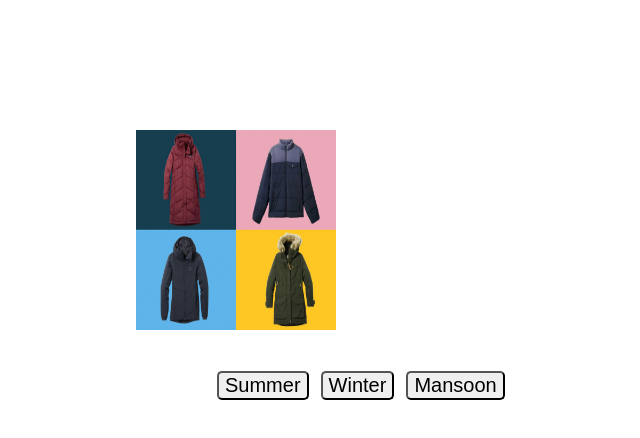
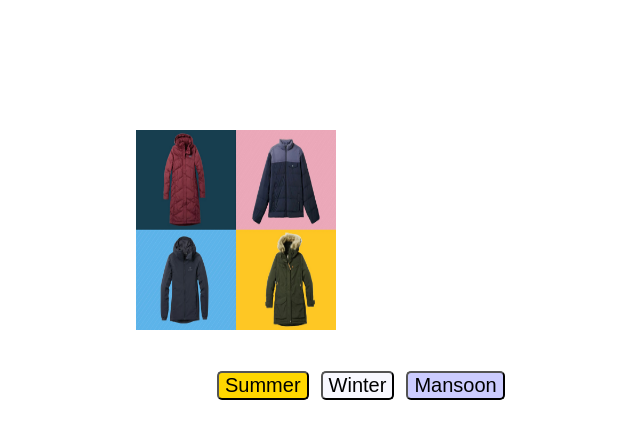
Before and after one commit to GitanjaliSase/Assignment-28, a plain HTML site: page index.html in a window 1280 px wide. Shown: the whole page, without its empty margins (404-1044 px from the left). Drawn offline with Linux system fonts and the light colour scheme.

Commit message:
background-color apply for button

```diff
--- a/index.html
+++ b/index.html
@@ -18,7 +18,15 @@
         margin-left: 8px;
         border-radius: 5px;
     }
-
+    #S{
+        background-color: gold;
+    }
+    #W{
+        background-color:ghostwhite;
+    }
+    #M{
+        background-color: #ccccff;
+    }
 </style>
 </head>
 <body>
```
